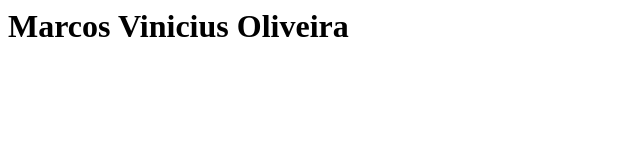
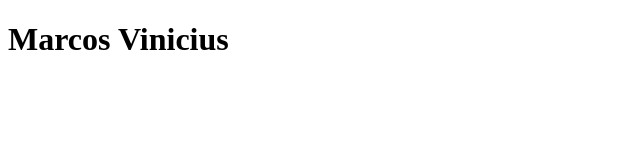
Before and after one commit to vinioliveira-developer/vinioliveira-developer.github.io, a plain HTML site: page index.html in a window 1280 px wide. Shown: the whole page, without its empty margins (0-640 px from the left). Drawn offline with Linux system fonts and the light colour scheme.

Commit message:
Index da aplicação

```diff
--- a/index.html
+++ b/index.html
@@ -1 +1,11 @@
-<h1>Marcos Vinicius Oliveira</h1>
+<!DOCTYPE html>
+<html lang="pt-br">
+<head>
+    <meta charset="UTF-8">
+    <meta name="viewport" content="width=device-width, initial-scale=1.0">
+    <title>Document</title>
+</head>
+<body>
+    <h1>Marcos Vinicius</h1>
+</body>
+</html>
```
